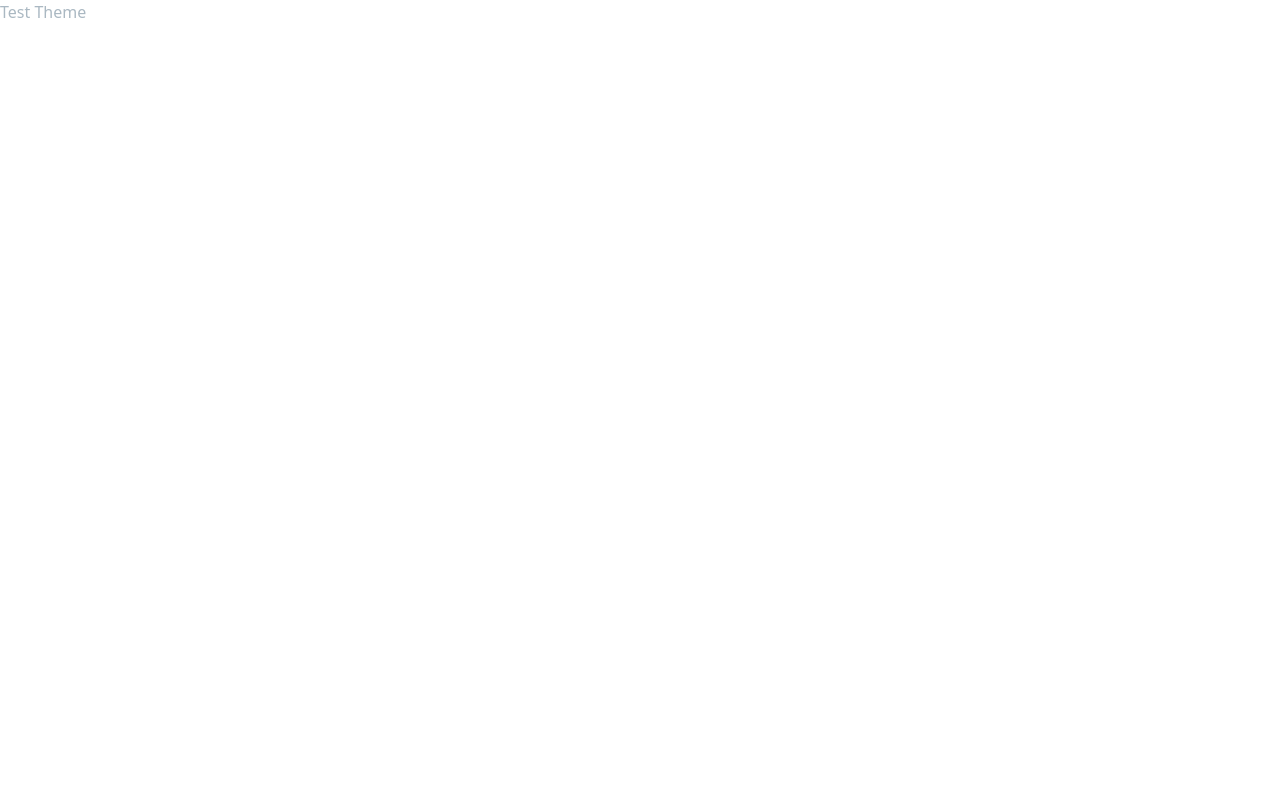
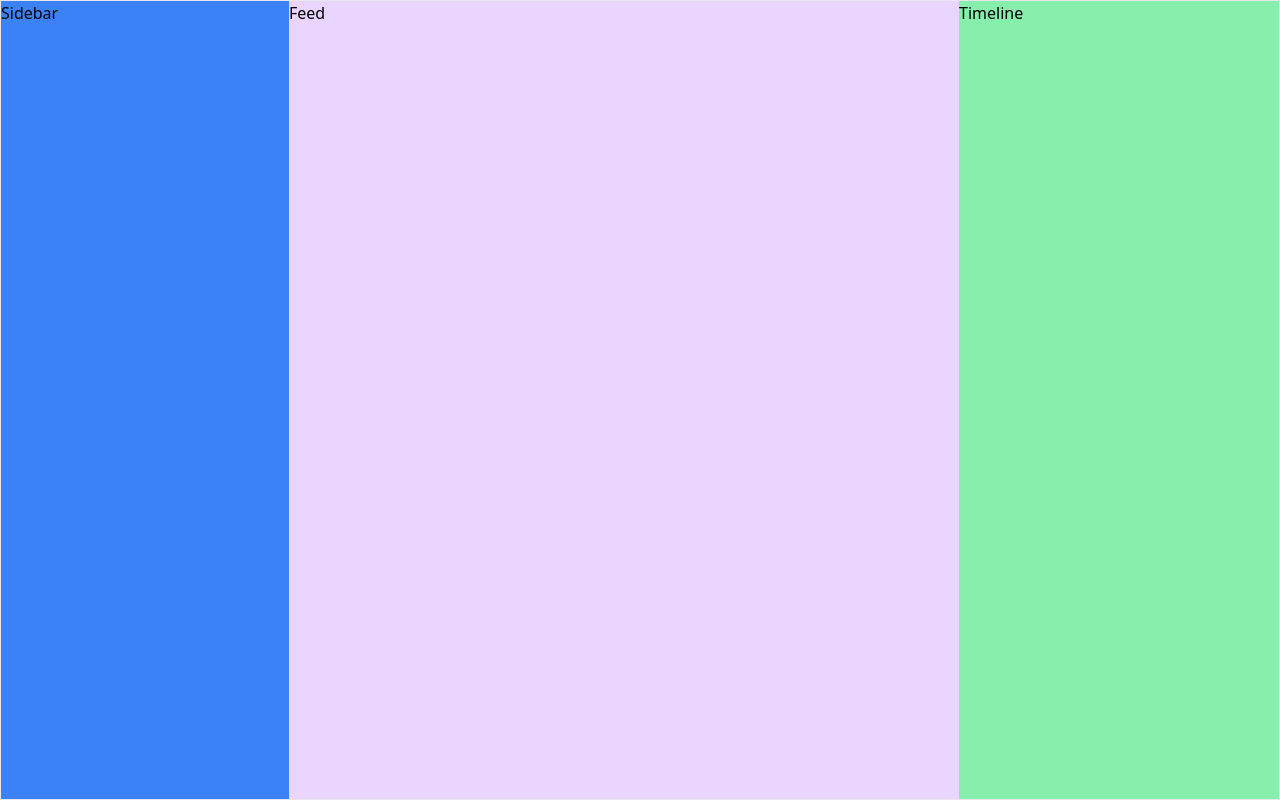
Before and after one commit to akdenizAnyone/WebClient, a React (Create React App) app: page / in a window 1280 px wide. Built offline with nearby package versions, Linux system fonts and the light colour scheme.

Commit message:
homepage components determined

```diff
--- a/src/App.js
+++ b/src/App.js
@@ -2,8 +2,10 @@ import React from 'react'
 
 const App = () => {
   return (
-    <div>
-      <h1 className='text-gray-light'>Test Theme</h1>
+    <div className='flex min-h-screen mx-auto max-w-7xl border'>
+      <div className='w-72 bg-blue-500'>Sidebar</div>
+      <main className='flex-1 bg-purple-200'>Feed</main>
+      <aside className='w-80 bg-green-300'>Timeline</aside>
     </div>
   )
 }
```
